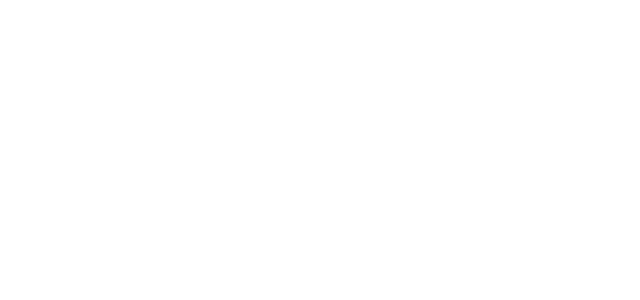
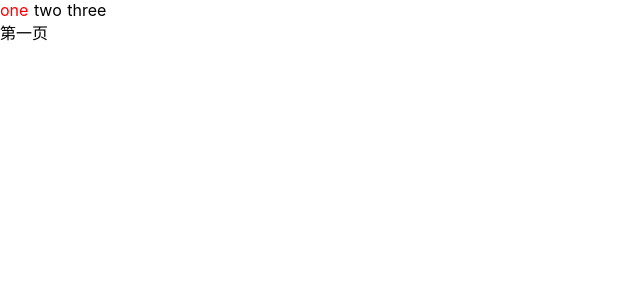
Before and after one commit to westlin007/freecloud, a Nuxt app: page /tab in a window 1280 px wide. Before the commit this address had no page. Shown: the top 300 px of the page, without its empty margins (0-640 px from the left). Built offline with nearby package versions, Linux system fonts and the light colour scheme; a small style sheet from the web is missing.

Commit message:
开发前的准备

```diff
--- /dev/null
+++ b/assets/main.css
@@ -0,0 +1,15 @@
+/* 页面切换时候过渡样式 */
+.page-enter-active, .page-leave-active {
+    transition: opacity .5s;
+}
+
+/* 打开时候过渡样式 */
+.page-enter, .page-leave-active {
+    opacity: 0;
+}
+
+/* 页面顶部页面加载进度条 */
+.nuxt-progress{
+    background:#409eff;
+    height: 1px;
+}
--- a/nuxt.config.js
+++ b/nuxt.config.js
@@ -1,3 +1,4 @@
+  import pkg from './package'
 
 export default {
   mode: 'universal',
@@ -5,14 +6,15 @@
   ** Headers of the page
   */
   head: {
-    title: process.env.npm_package_name || '',
+    title: "闲云旅游网", // 修改title
     meta: [
       { charset: 'utf-8' },
       { name: 'viewport', content: 'width=device-width, initial-scale=1' },
-      { hid: 'description', name: 'description', content: process.env.npm_package_description || '' }
+      { hid: 'description', name: 'description', content: pkg.description }
     ],
     link: [
-      { rel: 'icon', type: 'image/x-icon', href: '/favicon.ico' }
+      { rel: 'icon', type: 'image/x-icon', href: '/favicon.ico' },
+      { rel: 'stylesheet', type: 'text/css', href: '//at.alicdn.com/t/font_1168872_ehvuah8v57g.css'} // 新增全局字体样式
     ]
   },
   /*
@@ -23,7 +25,8 @@
   ** Global CSS
   */
   css: [
-    'element-ui/lib/theme-chalk/index.css'
+    'element-ui/lib/theme-chalk/index.css',
+    'assets/main.css' // 新增自定义的页面过渡样式（文件来自3.4.1）
   ],
   /*
   ** Plugins to load before mounting the App
@@ -48,6 +51,9 @@
   ** See https://axios.nuxtjs.org/options
   */
   axios: {
+    // See https://github.com/nuxt-community/axios-module#options
+    // baseURL: "http://157.122.54.189:9095" // 新增备用地址
+    baseURL: "http://127.0.0.1:1337" // 新增axios默认请求路径
   },
   /*
   ** Build configuration
--- a/package.json
+++ b/package.json
@@ -11,9 +11,11 @@
     "generate": "nuxt generate"
   },
   "dependencies": {
-    "nuxt": "^2.0.0",
+    "@nuxtjs/axios": "^5.3.6",
     "element-ui": "^2.4.11",
-    "@nuxtjs/axios": "^5.3.6"
+    "less": "^3.10.3",
+    "less-loader": "^5.0.0",
+    "nuxt": "^2.0.0"
   },
   "devDependencies": {}
 }
--- /dev/null
+++ b/pages/air/index.vue
@@ -0,0 +1,18 @@
+<template>
+  <div class="container">
+    机票模块首页文件
+  </div>
+</template>
+
+<script>
+
+
+export default {
+  components: {
+
+  }
+}
+</script>
+
+<style>
+</style>
--- /dev/null
+++ b/pages/hotel/index.vue
@@ -0,0 +1,18 @@
+<template>
+  <div class="container">
+    酒店模块首页文件
+  </div>
+</template>
+
+<script>
+
+
+export default {
+  components: {
+
+  }
+}
+</script>
+
+<style>
+</style>
--- /dev/null
+++ b/pages/post/index.vue
@@ -0,0 +1,18 @@
+<template>
+  <div class="container">
+    旅游攻略模块首页
+  </div>
+</template>
+
+<script>
+
+
+export default {
+  components: {
+
+  }
+}
+</script>
+
+<style>
+</style>
--- /dev/null
+++ b/pages/tab.vue
@@ -0,0 +1,45 @@
+<template>
+<div>
+    <div>
+        <span
+        v-for="(item,index) in ['one','two','three']"
+        :key='index'
+        @click="handleClick(index)"
+        :class="{active:current===index}">
+            {{item}}
+        </span>
+
+    </div>
+    <div v-show='current===0'>
+        <p>第一页</p>
+    </div>
+    <div v-show='current===1'>
+        <p>第二页</p>
+    </div>
+    <div v-show='current===2'>
+        <p>第三页</p>
+    </div>
+</div>
+</template>
+<script>
+export default {
+    data() {
+        return {
+            current:0
+        }
+    },
+    methods:{
+        handleClick(index){
+            this.current = index
+        }
+    }
+}
+</script>
+<style lang="css">
+    span{
+        cursor: pointer;
+    }
+    .active{
+        color:red;
+    }
+</style>
--- /dev/null
+++ b/pages/user/login.vue
@@ -0,0 +1,18 @@
+<template>
+  <div class="container">
+    用户登录注册页面
+  </div>
+</template>
+
+<script>
+
+
+export default {
+  components: {
+
+  }
+}
+</script>
+
+<style>
+</style>
```
Also changed, not shown: 1 other file (tests, documents, lock files or other folders).
